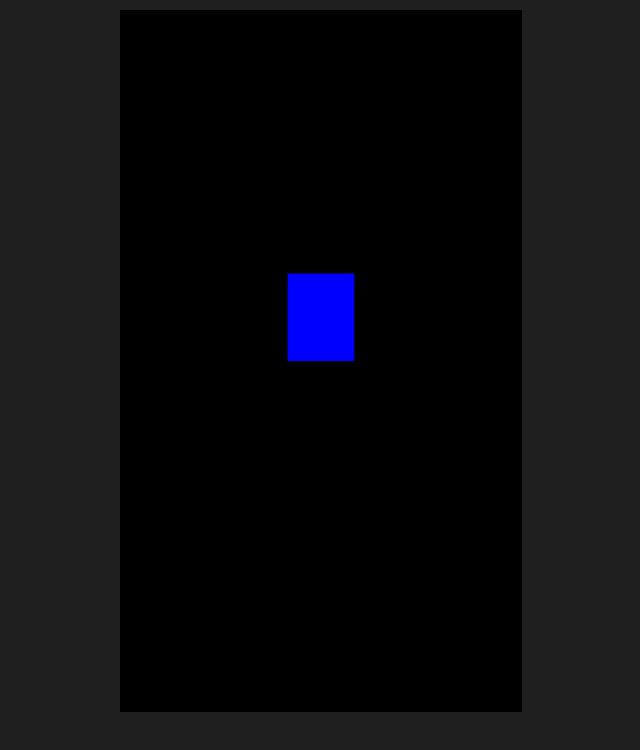
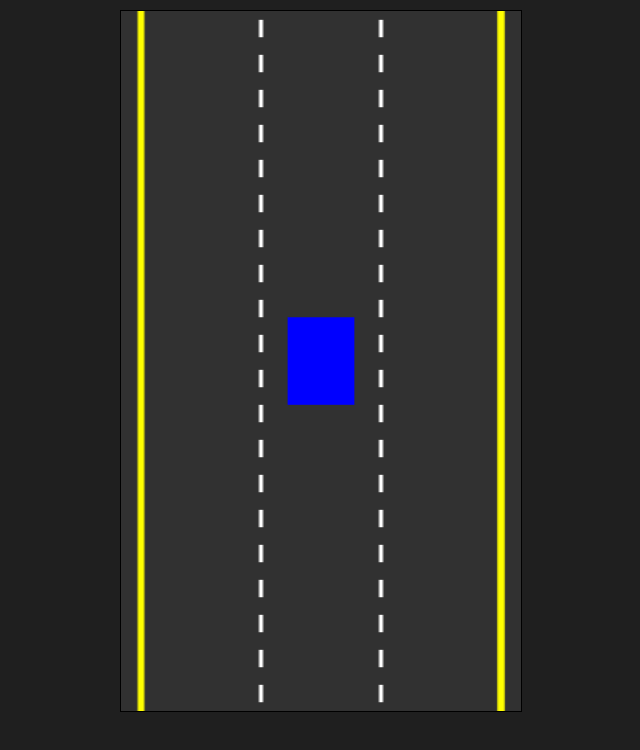
Before and after one commit to 4hund3rbird/SelfdrivingcarSimulator, a plain HTML site: page index.html in a window 1280 px wide. Shown: the whole page, without its empty margins (329-969 px from the left). Drawn offline with Linux system fonts and the light colour scheme.

Commit message:
Created and updated road mechanics

```diff
--- a/app.js
+++ b/app.js
@@ -1,6 +1,9 @@
 function animate(){
     car1.update()
     canvas.height=window.innerHeight;
+    ctx.save();
+    ctx.translate(0,-car1.y+canvas.height/2)
+    road.draw(ctx);
     car1.draw(ctx);
     requestAnimationFrame(animate);
 }
@@ -9,5 +12,7 @@ function animate(){
 const canvas=document.getElementById('mycanvas');
 const ctx=canvas.getContext('2d');
 
-const car1=new Car(150,350,50,100);
+const road=new Road(canvas.width/2,canvas.width*0.9);
+
+const car1=new Car(road.getlanecenter(1),350,50,100);
 animate();
--- a/car.js
+++ b/car.js
@@ -11,6 +11,7 @@ class Car{
         this.speed=0;
         this.acceleration=0.2;
         this.angle=0;
+        this.steer=0.02;
         // this.controls=new Controls()
     };
 
@@ -51,10 +52,10 @@ class Car{
             if(this.speed!=0){
                 const flip=this.speed>0?1:-1;
                 if(this.controller.left){
-                    this.angle+=0.03*flip
+                    this.angle+=this.steer*flip
                 }
                 if(this.controller.right){
-                    this.angle-=0.03*flip
+                    this.angle-=this.steer*flip
                 }
             }
 
--- a/index.html
+++ b/index.html
@@ -9,6 +9,7 @@
 <body>
 
     <canvas id="mycanvas"></canvas>
+    <script src="utils.js"></script>
     <script src="controls.js"></script>
     <script src="road.js"></script>
     <script src="car.js"></script>
--- a/road.js
+++ b/road.js
@@ -0,0 +1,68 @@
+class Road{
+    constructor(x,width,lane_count=3){
+        this.x=x;
+        this.width=width;
+        this.lane_count=lane_count;
+
+        this.left=x-width/2;
+        this.right=x+width/2;
+
+        const infinity=10000000;
+        this.top=-infinity;
+        this.bottom=infinity;
+
+        const topLeft={x:this.left,y:this.top};
+        const bottomLeft={x:this.left,y:this.bottom};
+        const topRight={x:this.right,y:this.top};
+        const bottomRight={x:this.right,y:this.bottom};
+
+        this.borders=[
+            [topLeft,bottomLeft],
+            [topRight,bottomRight]
+        ]
+    }
+    getlanecenter(laneindex){
+        const lanewidth=this.width/this.lane_count;
+        return this.left+lanewidth/2+
+        Math.min(laneindex,this.lane_count-1)*lanewidth;
+    }
+    draw(ctx){
+        // ctx.setLineDash([30,20]);
+        ctx.lineWidth=5;
+        ctx.strokeStyle="yellow";
+
+
+
+        ctx.setLineDash([]);
+        for(let i=1;i<=this.lane_count;i++){
+            const x=lerp(this.left,this.right,i/this.lane_count);
+            if(i>0 && i<this.lane_count){
+                ctx.strokeStyle="white";
+                ctx.lineWidth=3;
+                ctx.setLineDash([20,20]);
+            } else{
+                ctx.strokeStyle="yellow";
+                ctx.lineWidth=5;
+                ctx.setLineDash([]);
+            }
+            ctx.beginPath();
+            ctx.moveTo(x,this.top);
+
+            ctx.lineTo(x,this.bottom);
+
+            ctx.stroke();
+
+        }
+
+        this.borders.forEach((border)=>{
+            ctx.beginPath();
+            // ctx.setLineDash([20,20]);
+            ctx.moveTo(border[0].x,border[0].y);
+            ctx.lineTo(border[1].x,border[1].y);
+            ctx.stroke();
+
+        })
+
+
+    }
+}
--- a/style.css
+++ b/style.css
@@ -13,7 +13,7 @@ body{
 
 #mycanvas{
     border: 1px solid black;
-    background-color: black;
+    background-color: rgb(49, 49, 49);
     margin: auto;
     width: 400px;
     height: 700px;
```
Also changed, not shown: sensor.js (added), 1 other file.
